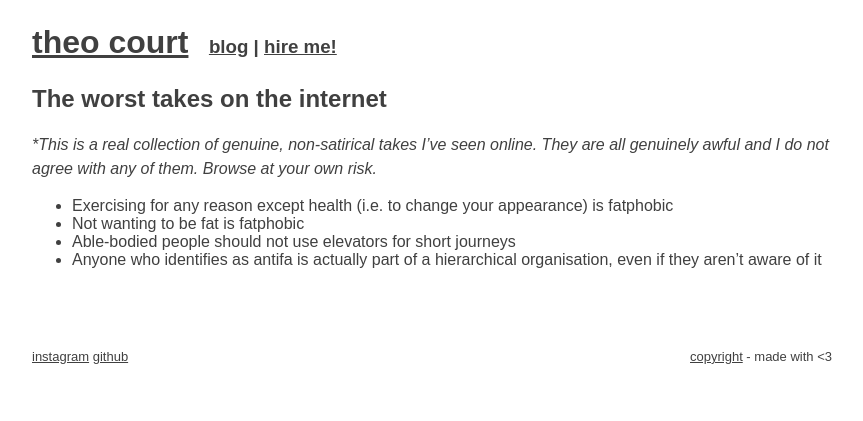
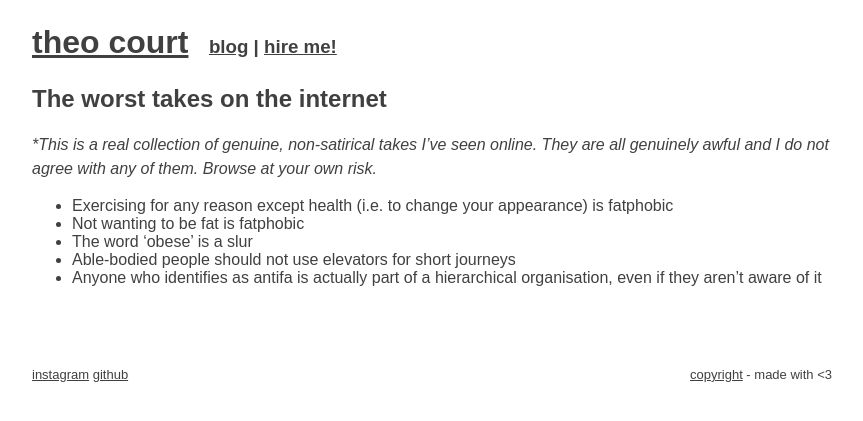
Before and after one commit to ttccourt/ttccourt.com, a Jekyll site: the page built from _posts/2021-07-19-the-worst-takes-on-the-internet.md, in a window 1280 px wide. Shown: the top 421 px of the page, without its empty margins (28-891 px from the left). Built offline with Jekyll 4.4.1, drawn with Linux system fonts in a browser that asks for light colours.

Commit message:
Update 2021-07-19-the-worst-takes-on-the-internet.md

```diff
--- a/_posts/2021-07-19-the-worst-takes-on-the-internet.md
+++ b/_posts/2021-07-19-the-worst-takes-on-the-internet.md
@@ -8,5 +8,6 @@ show_title: true
 
 - Exercising for any reason except health (i.e. to change your appearance) is fatphobic
 - Not wanting to be fat is fatphobic
+- The word 'obese' is a slur
 - Able-bodied people should not use elevators for short journeys
 - Anyone who identifies as antifa is actually part of a hierarchical organisation, even if they aren't aware of it
```
